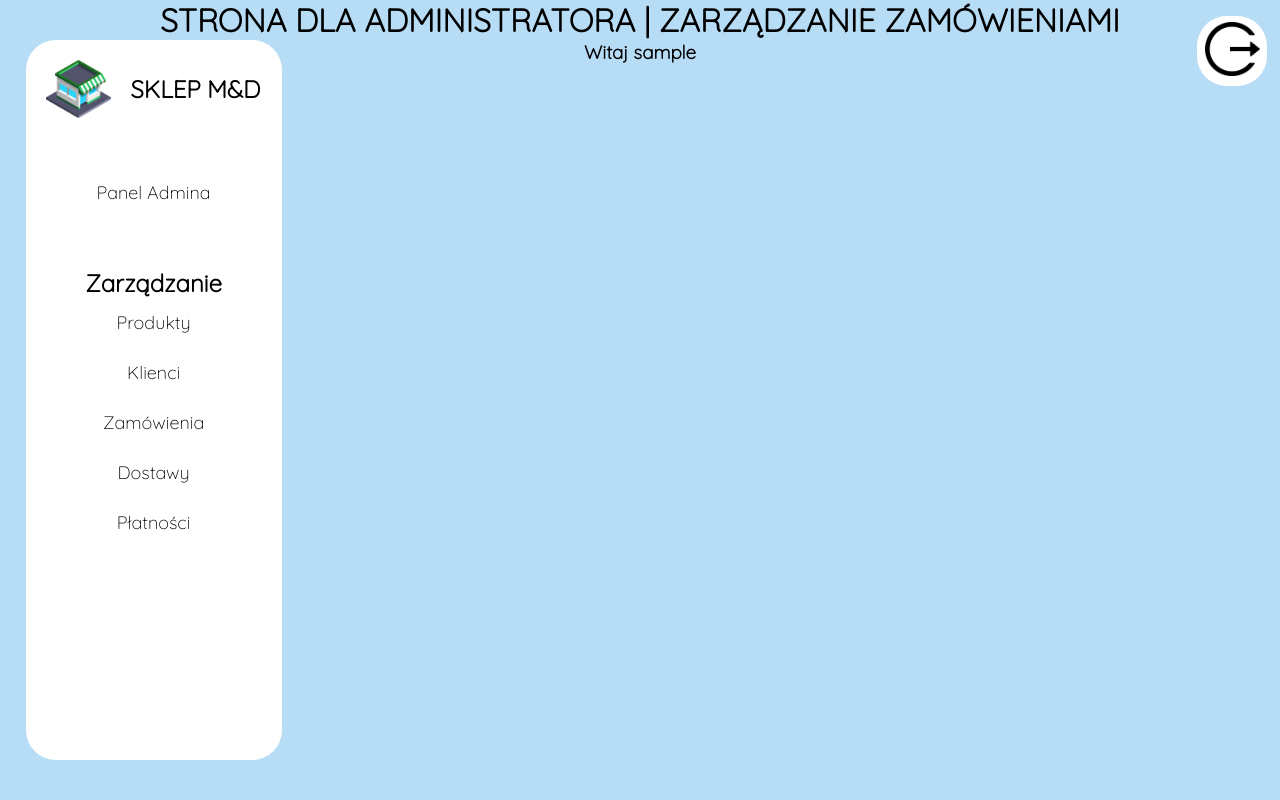
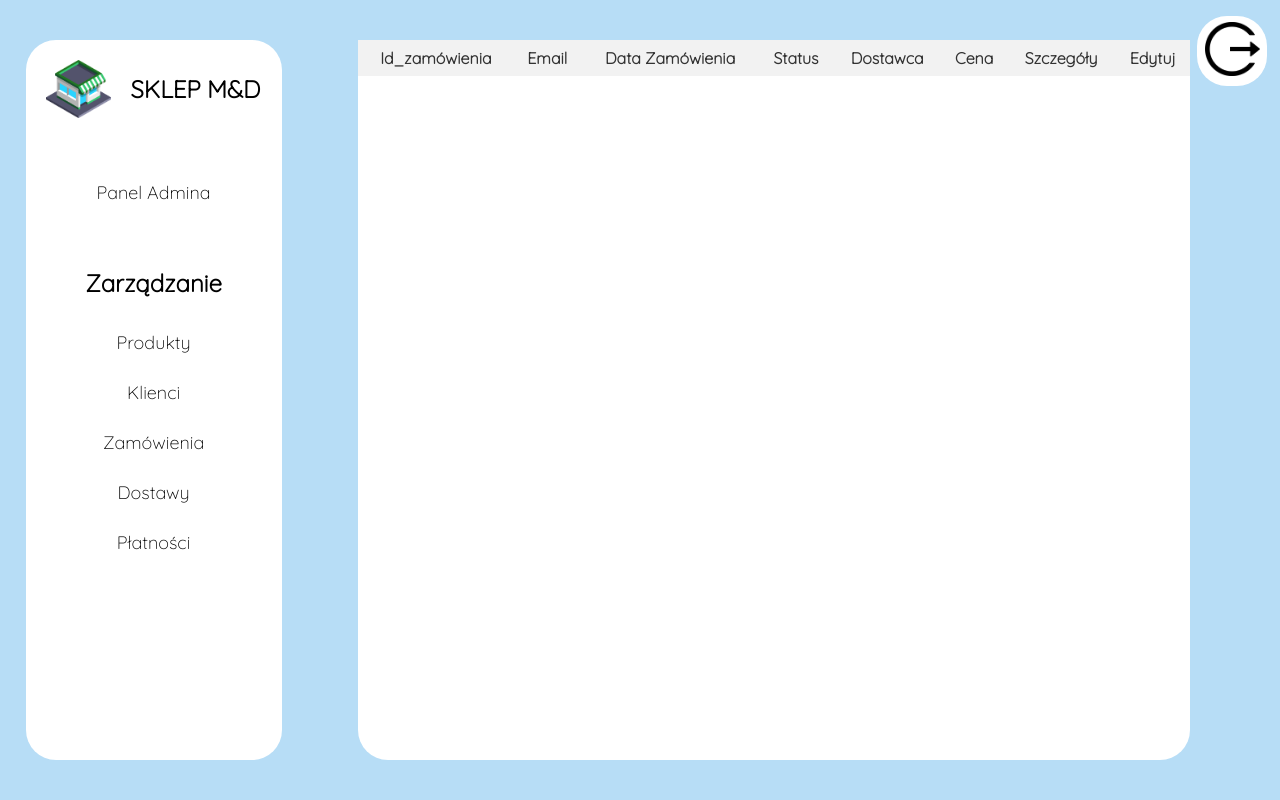
Before and after one commit to podlaskialgorytm3/online-shop, a PHP site: page /admin_pages/order-menage.php in a window 1280 px wide. Run offline with PHP 8.4, Linux system fonts and the light colour scheme; the visitor is signed in with stand-in values (Sample User, id 1); lists and menus that the app fills with data are empty.

Commit message:
Create a custom dashboard

```diff
--- /dev/null
+++ b/admin_pages/components/dashboard-order-table.php
@@ -0,0 +1,22 @@
+<head>
+ <link rel="stylesheet" href="../../css/dashboard.css">
+ <link rel="stylesheet" href="../../css/product-tables.css">
+</head>
+<div class="dashboard">
+<table class="order-table table">
+    <thead>
+            <th>Id_zamówienia</th>
+            <th>Email</th>
+            <th>Data Zamówienia</th>
+            <th>Status</th>
+            <th>Dostawca</th>
+            <th>Cena</th>
+            <th>Szczegóły</th>
+            <th>Edytuj</th>
+    </thead>
+        <tbody id="order-body">
+    </tbody>
+</table>
+</div>
+
+<script type="text/javascript" src="https://code.jquery.com/jquery-3.6.0.min.js"></script>
--- a/admin_pages/order-menage.php
+++ b/admin_pages/order-menage.php
@@ -16,7 +16,6 @@ if(!isset($_SESSION['user_admin'])){
 <body>
     <?php @include "components/header.php" ?>
     <?php @include '../admin_pages/components/side-panel.php' ?>
-    <h1>STRONA DLA ADMINISTRATORA | ZARZĄDZANIE ZAMÓWIENIAMI</h1>
-    <h3>Witaj <?php echo $_SESSION['user_admin']; ?></h3>
+    <?php @include '../admin_pages/components/dashboard-order-table.php' ?>
 </body>
 </html>
```
